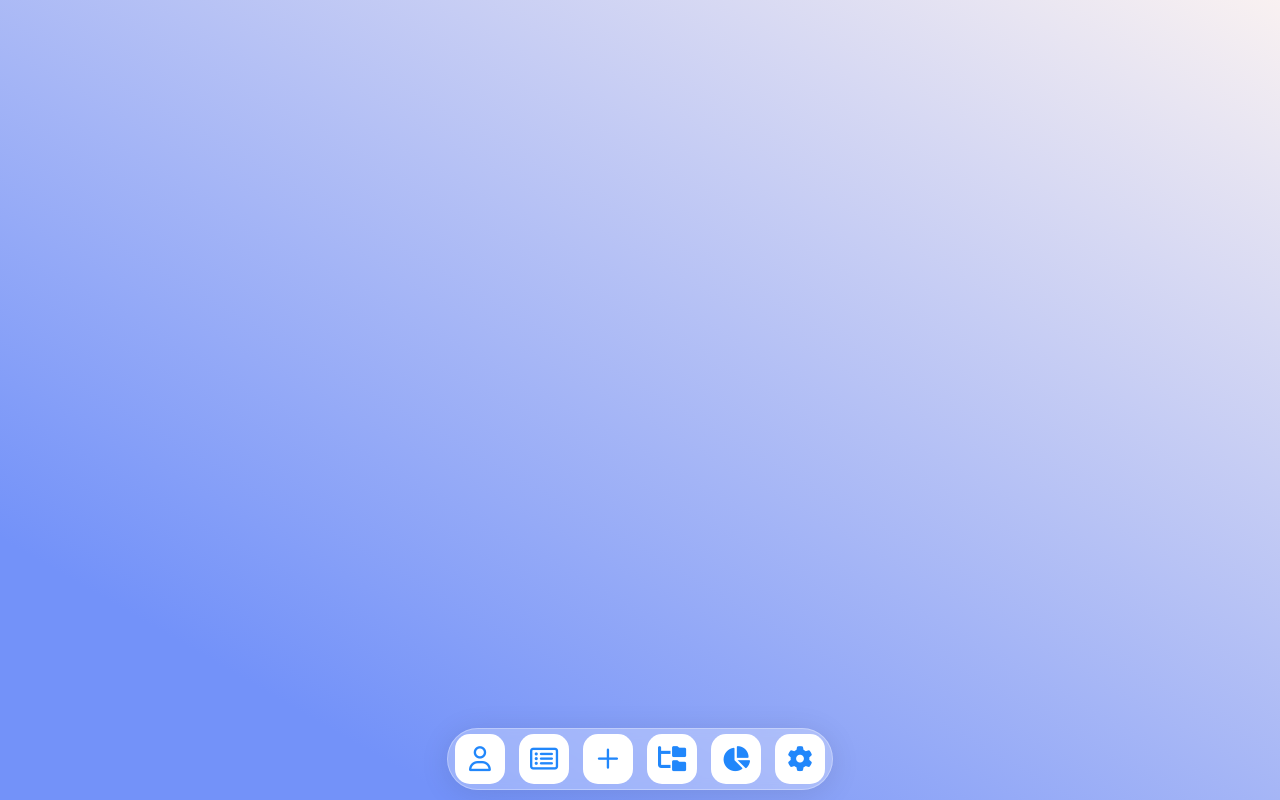
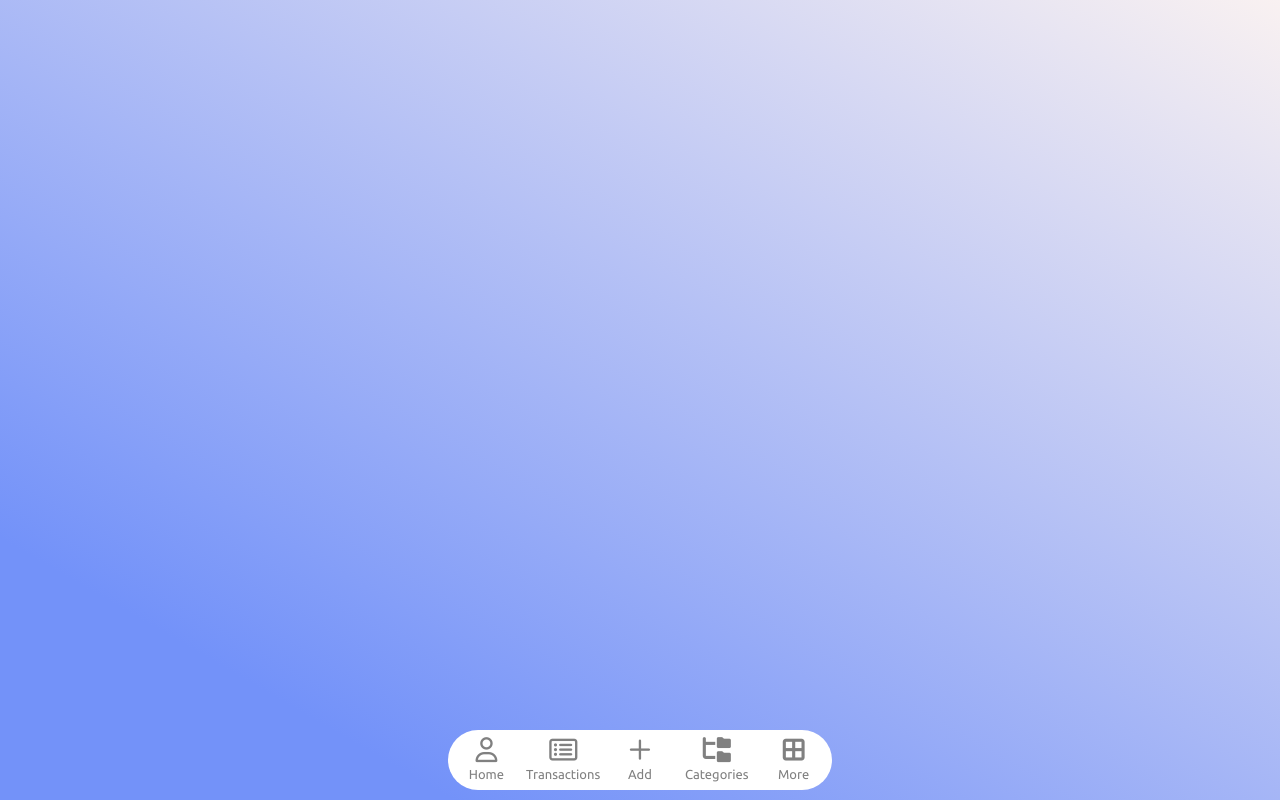
Before and after one commit to yabluninn/monelava-app, a plain HTML site: page index.html in a window 1280 px wide. Drawn offline with nearby package versions, Linux system fonts and the light colour scheme.

Commit message:
Added more button

```diff
--- a/index.html
+++ b/index.html
@@ -15,26 +15,36 @@
         <div class="header-buttons-block">
           <button class="header-main-page-btn" id="">
             <i class="fa-regular fa-user"></i>
+            <p>Home</p>
           </button>
           <button class="header-transactions-page-btn" id="">
             <i class="fa-regular fa-rectangle-list"></i>
+            <p>Transactions</p>
           </button>
           <button class="header-adding-page-btn" id="">
             <i class="fa-regular fa-plus"></i>
+            <p>Add</p>
           </button>
           <button class="header-categories-page-btn" id="">
             <i class="fa-solid fa-folder-tree"></i>
+            <p>Categories</p>
           </button>
-          <button class="header-chart-page-btn" id="">
+          <button class="header-adding-page-btn" id="">
+            <i class="fa-solid fa-border-all"></i>
+            <p>More</p>
+          </button>
+          <!-- <button class="header-chart-page-btn" id="">
             <i class="fa-solid fa-chart-pie"></i>
+            <p>Charts</p>
           </button>
           <button class="header-settings-page-btn" id="">
             <i class="fa-solid fa-gear"></i>
-          </button>
+            <p>Settings</p>
+          </button> -->
         </div>
       </header>
       <div class="adding-modal-window" id="">
-        <p class="adding-header">Add trainsaction</p>
+        <p class="adding-header">Add transaction</p>
         <div class="adding-types-buttons">
           <button class="adding-income-btn" id="">
             <i class="fa-solid fa-arrow-up"></i>Income
--- a/src/css/media.css
+++ b/src/css/media.css
@@ -2,8 +2,9 @@
   .header {
     width: 100%;
     margin-bottom: 0;
-    border-top-right-radius: 0;
-    border-top-left-radius: 0;
+    /* border-bottom-right-radius: 0;
+    border-bottom-left-radius: 0; */
+    border-radius: 0;
   }
   .header-buttons-block button {
     width: 45px;
--- a/src/css/style.css
+++ b/src/css/style.css
@@ -36,12 +36,13 @@ button:hover {
 }
 .header {
   margin-bottom: 10px;
-  background: rgba(255, 255, 255, 0.27);
+  background-color: white;
+  /* background: rgba(255, 255, 255, 0.27);
   border-radius: 16px;
   box-shadow: 0 4px 30px rgba(0, 0, 0, 0.1);
   backdrop-filter: blur(5px);
   -webkit-backdrop-filter: blur(5px);
-  border: 1px solid rgba(255, 255, 255, 0.3);
+  border: 1px solid rgba(255, 255, 255, 0.3); */
   border-radius: 32px;
   width: 30%;
   height: 60px;
@@ -60,11 +61,11 @@ button:hover {
   height: 50px;
 }
 .header-buttons-block button {
-  width: 50px;
-  height: 50px;
+  width: 55px;
+  height: 55px;
   border-radius: 15px;
   border: 0;
-  background-color: white;
+  background-color: transparent;
   /* background: rgba(255, 255, 255, 0.255);
   border-radius: 16px;
   box-shadow: 0 4px 30px rgba(0, 0, 0, 0.1);
@@ -72,19 +73,32 @@ button:hover {
   -webkit-backdrop-filter: blur(5px);
   border: 1px solid rgba(255, 255, 255, 0.3); */
   font-size: 25px;
-  color: var(--main-color);
+  color: gray;
   transition: all 0.3s;
+  display: flex;
+  justify-content: space-evenly;
+  align-items: center;
+  flex-direction: column;
 }
+
+.header-buttons-block button p {
+  font-size: 13px;
+  margin: 0;
+}
+/* .header-buttons-block button:nth-child(2) p {
+  font-size: 10px;
+} */
 
 .header-buttons-block button:hover {
   background: rgba(255, 255, 255, 0.692);
 }
 
 #header-current-btn {
-  width: 50px;
-  height: 50px;
-  background-color: var(--main-color);
-  color: white;
+  /* width: 50px;
+  height: 50px; */
+  /* background-color: var(--main-color); */
+  color: var(--main-color);
+  font-weight: bold;
 }
 
 #current-page {
```
